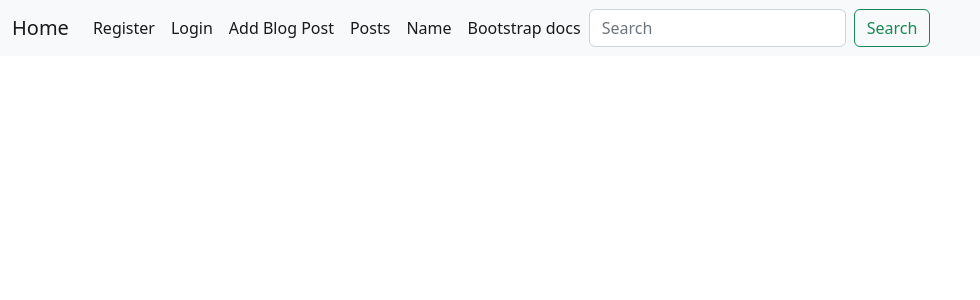
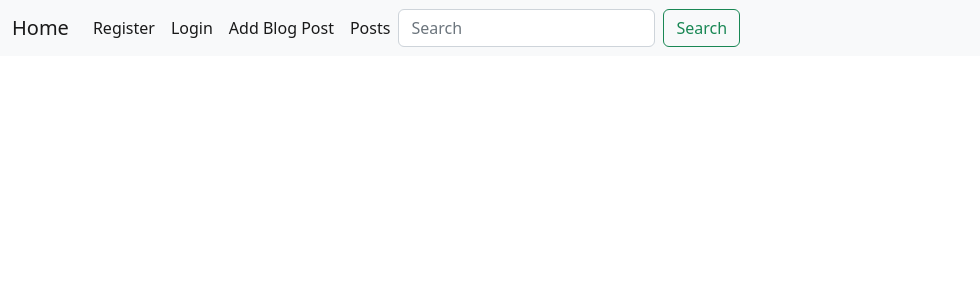
Before and after one commit to georgegozal/flask_microblog, a Flask app: template microblog/templates/base.html in a window 1280 px wide. Shown: the top 300 px of the page, without its empty margins (0-980 px from the left). Run offline with Flask 2, Linux system fonts and the light colour scheme; the template is opened without the code that fills it, so the values that code supplies are empty; parts of the project's set-up code (start-up, migrations or seed data) failed here and were passed over.

```diff
--- a/microblog/templates/navbar.html
+++ b/microblog/templates/navbar.html
@@ -1,6 +1,6 @@
 <nav class="navbar navbar-expand-lg navbar-light bg-light">
     <div class="container-fluid">
-        <a class="navbar-brand" href="{{ url_for('view.home') }}">Home</a>
+        <a class="navbar-brand" href="/">Home</a>
         <button class="navbar-toggler" type="button" data-bs-toggle="collapse" data-bs-target="#navbarNav" aria-controls="navbarNav" aria-expanded="false" aria-label="Toggle navigation">
             <span class="navbar-toggler-icon"></span>
         </button>
@@ -8,38 +8,27 @@
             <ul class="navbar-nav">
                 {% if current_user.is_authenticated %}
                     <li class="nav-item">
-                        <a class="nav-link active" aria-current="page" href="{{url_for('view.logout')}}">Logout</a>
+                        <a class="nav-link active" aria-current="page" href="{{url_for('auth.logout')}}">Logout</a>
                     </li>
-                    {% if current_user.id == 1 %}
                     <li class="nav-item">
-                        <a class="nav-link active" aria-current="page" href="{{url_for('view.admin')}}">Admin</a>
-                    </li>
-                    {% endif %}
-                    <li class="nav-item">
-                        <a class="nav-link active" aria-current="page" href="{{url_for('view.dashboard')}}">Dashboard</a>
+                        <a class="nav-link active" aria-current="page" href="{{url_for('auth.dashboard')}}">Dashboard</a>
                     </li>
                 {% else %}
                     <li class="nav-item">
-                        <a class="nav-link active" aria-current="page" href="{{url_for('view.add_user')}}">Register</a>
+                        <a class="nav-link active" aria-current="page" href="{{url_for('auth.register')}}">Register</a>
                     </li>
                     <li class="nav-item">
-                        <a class="nav-link active" aria-current="page" href="{{url_for('view.login')}}">Login</a>
+                        <a class="nav-link active" aria-current="page" href="{{url_for('auth.login')}}">Login</a>
                     </li>
                 {% endif %}
                 <li class="nav-item">
-                    <a class="nav-link active" aria-current="page" href="{{url_for('view.add_post')}}">Add Blog Post</a>
+                    <a class="nav-link active" aria-current="page" href="{{url_for('posts.add')}}">Add Blog Post</a>
                 </li>
                 <li class="nav-item">
-                    <a class="nav-link active" aria-current="page" href="{{url_for('view.posts')}}">Posts</a>
-                </li>
-                <li class="nav-item">
-                    <a class="nav-link active" aria-current="page" href="{{url_for('view.name')}}">Name</a>
-                </li>
-                <li class="nav-item">
-                    <a class="nav-link active" href="https://getbootstrap.com/docs/5.2/getting-started/introduction/" target="_blank">Bootstrap docs</a>
+                    <a class="nav-link active" aria-current="page" href="{{url_for('posts.list')}}">Posts</a>
                 </li>
             </ul>
-            <form method="POST" action="{{url_for('view.search')}}" class="d-flex" role="search">
+            <form method="POST" action="{{url_for('posts.search')}}" class="d-flex" role="search">
                 {{ form.hidden_tag() }}
                 <input class="form-control me-2" type="search" placeholder="Search" aria-label="Search" name="searched">
                 <button class="btn btn-outline-success" type="submit">Search</button>
```
